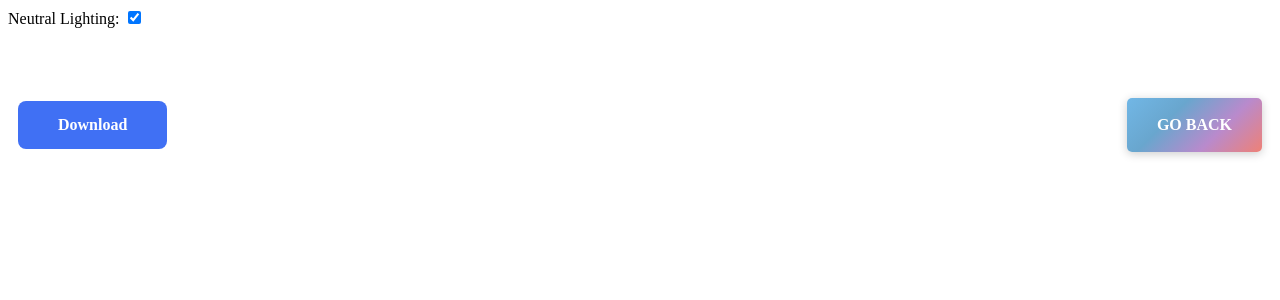
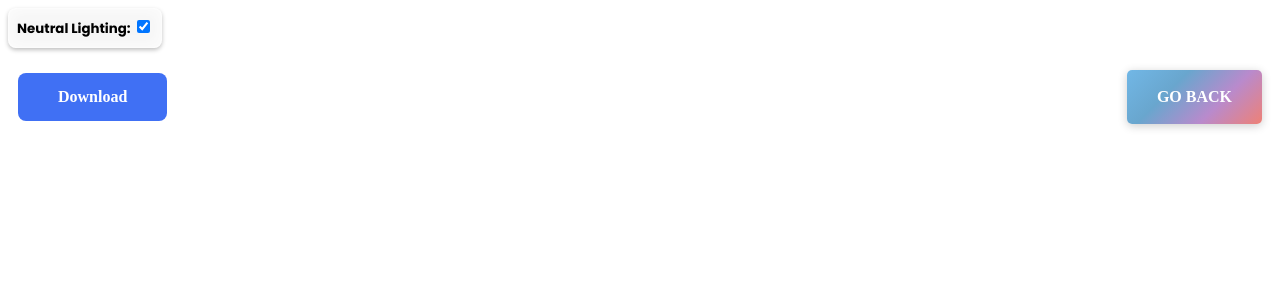
Before and after one commit to Hassann2/h, a PHP site: the page made by Home/Projects/3D/3D Models/Wardrobe/wardrobe.html in a window 1280 px wide. Shown: the top 300 px of the page. Run offline with PHP 8.4, Linux system fonts and the light colour scheme; some libraries are stand-ins or nearby versions.

Commit message:
Update style.css

```diff
--- a/Home/Projects/3D/3D Models/Wardrobe/style.css
+++ b/Home/Projects/3D/3D Models/Wardrobe/style.css
@@ -1,3 +1,5 @@
+@import url('https://fonts.googleapis.com/css2?family=Poppins:ital,wght@0,100;0,200;0,300;0,400;0,500;0,600;0,700;0,800;0,900;1,100;1,200;1,300;1,400;1,500;1,600;1,700;1,800;1,900&display=swap');
+
 :root{
     --first-color: #4070F4;
     --font-semi: 600;
@@ -49,3 +51,32 @@ a.back:hover {
     margin: 10px;
     margin-top: 70px;
 }
+
+.controls{
+    position: absolute;
+    display: flex;
+    flex-direction: column;
+    align-items: left;
+    top: .5rem;
+    left: .5rem;
+}
+
+.controls label{
+    font-size: 10pt;
+    font-family: "Poppins", sans-serif;
+    font-weight: 100;
+    font-weight: bold;
+    font-style: normal;
+}
+
+.glass{
+    box-shadow: rgba(0, 0, 0, 0.25) 0px 2px 4px;
+    backdrop-filter: blur(8px) contrast(0.89) saturate(1.27);
+    background: rgba(255, 255, 255, 0.37);
+    border-width: 1px;
+    border-style: solid;
+    border-color: rgba(255, 255, 255, 0.4);
+    border-image: initial;
+    padding: 0.5rem;
+    border-radius: 0.5rem;
+}
```
